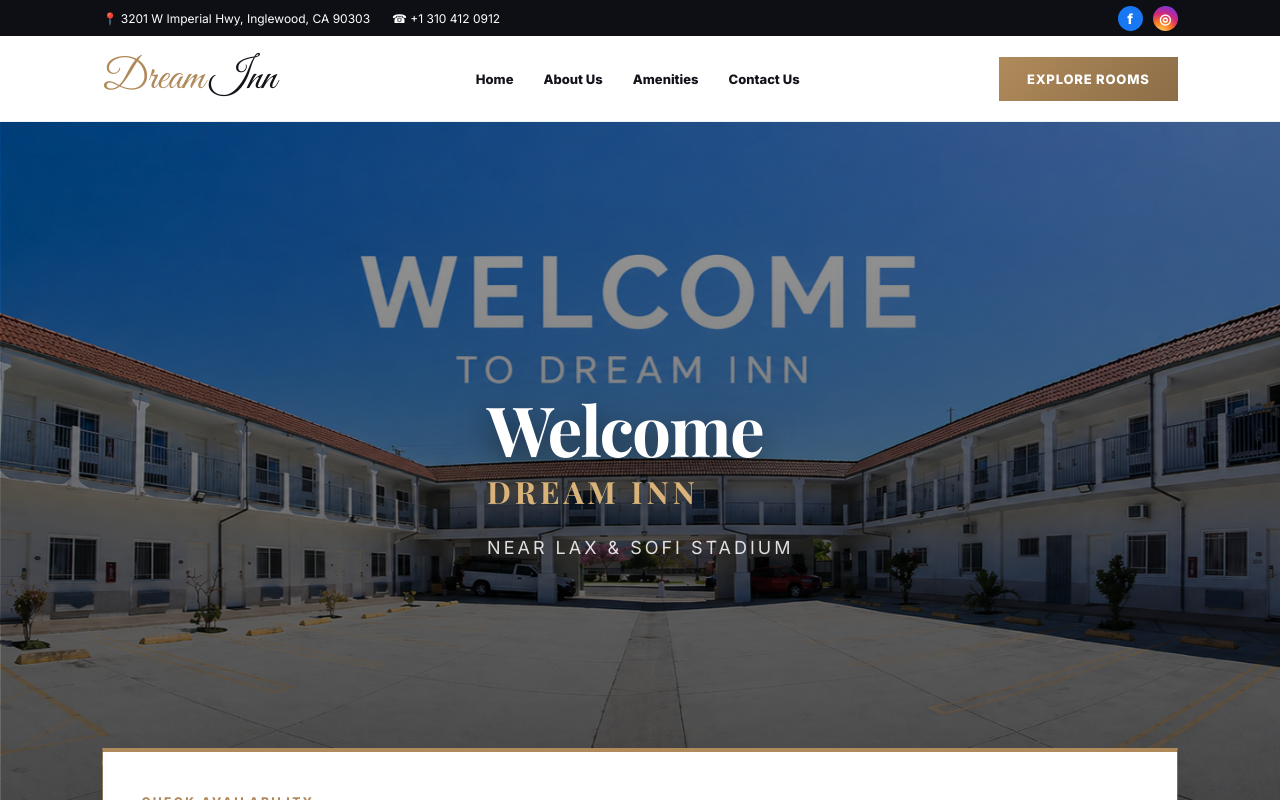
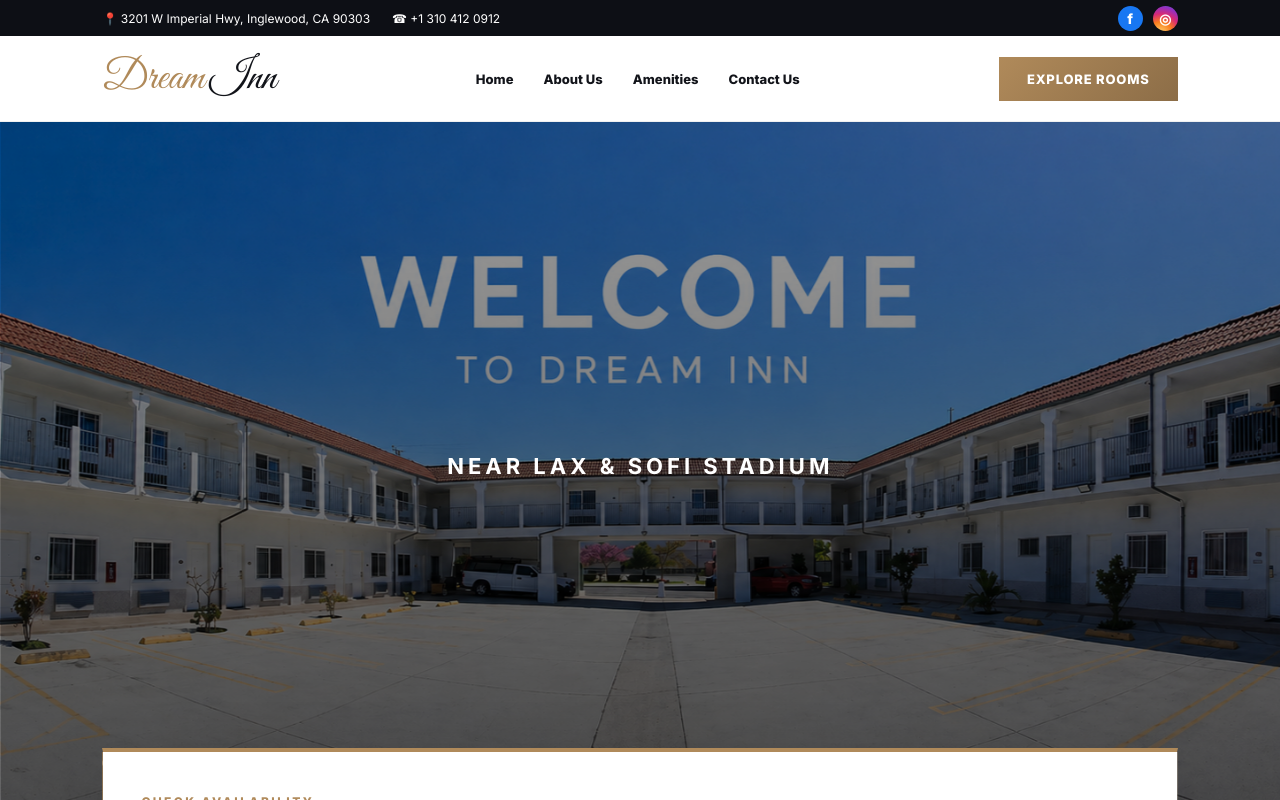
Before and after one commit to meetx00719/dream-inn-website, a React (Vite) app: page / in a window 1280 px wide. Shown: the top 800 px of the page. Built offline with nearby package versions, Linux system fonts and the light colour scheme; a web font is replaced by a local one.

Commit message:
Hero subtitle only

```diff
--- a/src/App.jsx
+++ b/src/App.jsx
@@ -223,13 +223,8 @@
                 <div className="luxHeroOverlay" />
 
                 <div className="luxHeroText">
-                  <h1 className="heroTitle">
-                    Welcome
-                    <span>Dream Inn</span>
-                  </h1>
-
-                  <p className="heroSub">Near LAX & SoFi Stadium</p>
-                </div>
+  <p className="heroSub">Near LAX & SoFi Stadium</p>
+</div>
               </article>
             ))}
           </div>
--- a/src/index.css
+++ b/src/index.css
@@ -1235,14 +1235,13 @@
 }
 
 .heroSub {
-  margin-top: 18px;
-  font-size: clamp(14px, 1.6vw, 18px);
-  color: rgba(255, 255, 255, 0.85);
-  letter-spacing: 3px;
+  margin-top: 0;
+  font-size: clamp(16px, 2vw, 22px);
+  color: #fff;
+  letter-spacing: 4px;
   text-transform: uppercase;
-  font-weight: 500;
+  font-weight: 700;
 }
-
 .luxHeroText {
   left: 8% !important;
   top: 48% !important;
```
